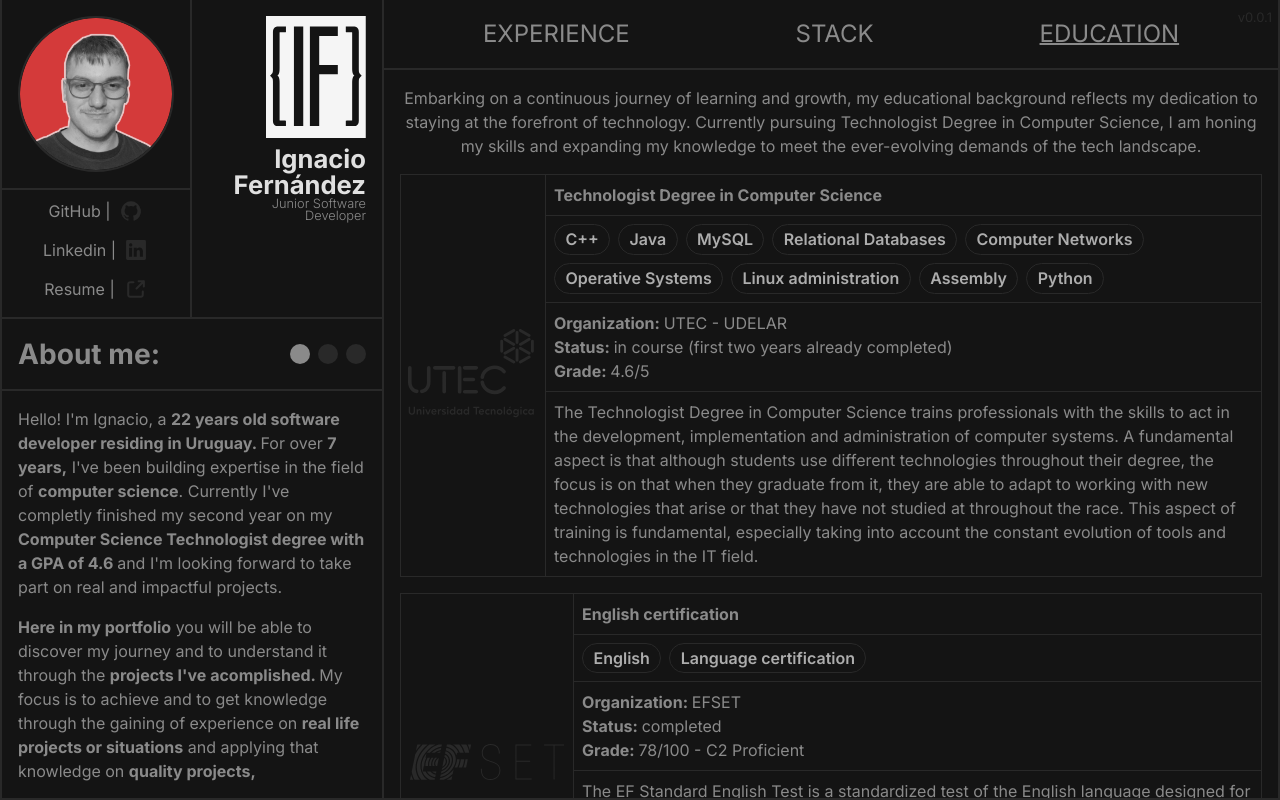
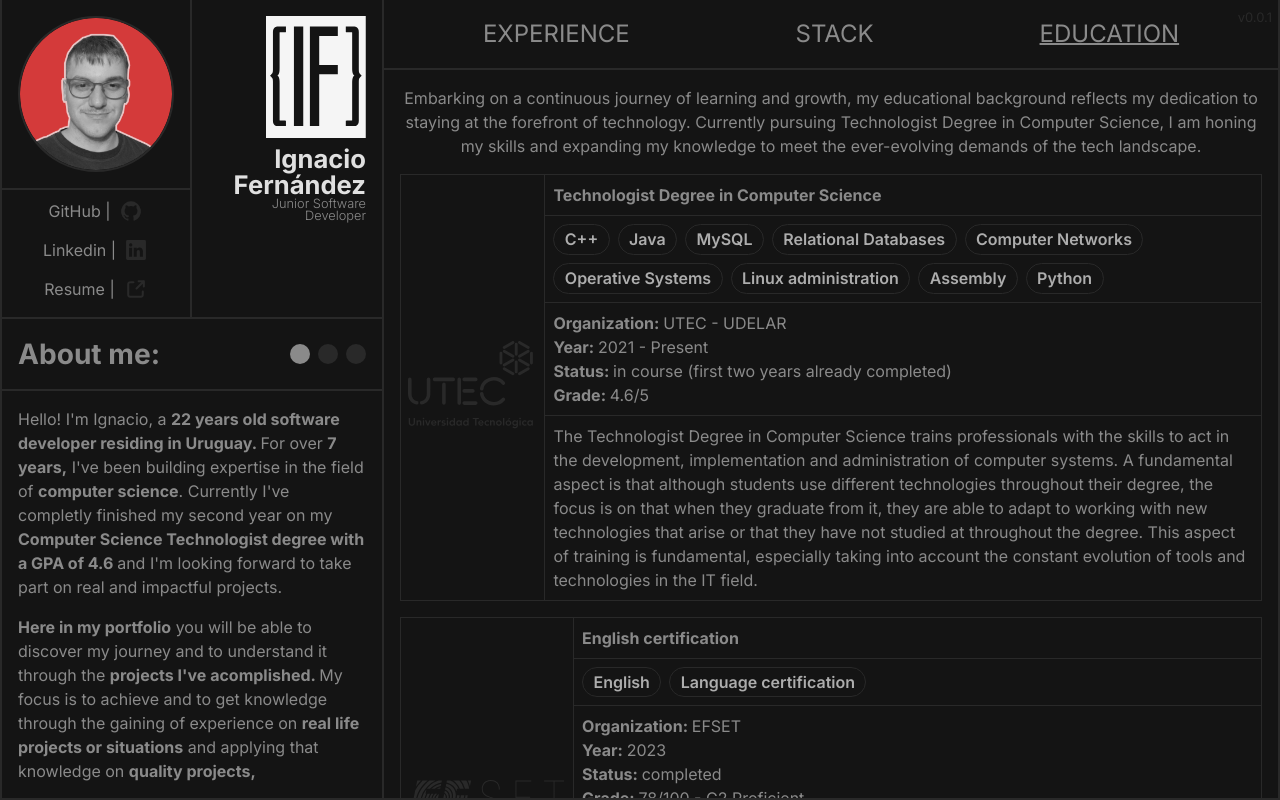
Before and after one commit to ignfer/portfolio, a React (Vite) app: page / in a window 1280 px wide. Both pictures are taken after a click on the item "EDUCATION". Built offline with nearby package versions, Linux system fonts and the light colour scheme.

Commit message:
Upload
- added redirection to the education cards
- added info to the education json
- added hover effect on the education card component

```diff
--- a/src/components/AboutMeContent/AboutMeContent.jsx
+++ b/src/components/AboutMeContent/AboutMeContent.jsx
@@ -4,15 +4,15 @@ export default function AboutMeContent({tabIndex}){
 
   const referencesJSON = {
     'people' : [{
-      'name' : 'Alexis Velázquez',
-      'position' : 'Customer Support Specialist at Netuy',
-      'description' : 'I sincerely recommend Ignacio as an exceptional software developer or any other related IT position. We were teammates on numerous projects, and I\'ve consistently witnessed Ignacio\'s passion for software development and his pursue to deliver top-notch code. His commitment to understand the project from every angle is a very diserable trait.',
-      'site' : 'https://www.linkedin.com/in/alexis-velazquez-perazzo/'
-      },{
       'name' : 'Diego Villalba',
       'position' : 'System Developer at CargoNet',
       'description' : 'After working together on various projects it is with great confidence that I recommend Ignacio as a standout software developer. He exhibits a genuine passion for their craft and he is  on continuous pursuit of learning from peers. I highly endorse Ignacio as a valuable team member.',
       'site' : 'https://www.linkedin.com/in/diego-villalba-9426321b8/'
+      },{
+      'name' : 'Alexis Velázquez',
+      'position' : 'Customer Support Specialist at Netuy',
+      'description' : 'I\'ve partnered up with Ignacio on various development projects, and I\'d like to recommend him as a great teammate for his soft skills. He is very disciplined, organized, and consistent. Ignacio possesses excellent communication skills, quickly integrates himself into any team, and always seeks to understand projects as a whole. This leads him to ask for help when needed and to continually try to learn from others. His presence greatly boosts team cohesion, and he is always ready to help a teammate.',
+      'site' : 'https://www.linkedin.com/in/alexis-velazquez-perazzo/'
       }
     ]
   };
@@ -69,7 +69,7 @@ export default function AboutMeContent({tabIndex}){
         </div>
 
         <div className={tabIndex === 3 ? 'active-tab' : 'tab'}>
-          <p>Personal references from professionals who have worked with me on past or ongoing projects.</p>
+          <p>Recommendations from professionals who have worked with me on past or ongoing projects.</p>
           {referencesJSON.people.map((person,index) =>{
             return <ReferenceCard key={index} person={person}/>
           })}
--- a/src/components/Education/Education.jsx
+++ b/src/components/Education/Education.jsx
@@ -6,11 +6,13 @@ export default function Education(){
     'course':[
       {
         'title':'Technologist Degree in Computer Science',
-        'description':'The Technologist Degree in Computer Science trains professionals with the skills to act in the development, implementation and administration of computer systems. A fundamental aspect is that although students use different technologies throughout their degree, the focus is on that when they graduate from it, they are able to adapt to working with new technologies that arise or that they have not studied at throughout the race. This aspect of training is fundamental, especially taking into account the constant evolution of tools and technologies in the IT field.',
+        'description':'The Technologist Degree in Computer Science trains professionals with the skills to act in the development, implementation and administration of computer systems. A fundamental aspect is that although students use different technologies throughout their degree, the focus is on that when they graduate from it, they are able to adapt to working with new technologies that arise or that they have not studied at throughout the degree. This aspect of training is fundamental, especially taking into account the constant evolution of tools and technologies in the IT field.',
         'organization':'UTEC - UDELAR',
         'imagepath':'./assets/svgs/utec.svg',
+        'site':'https://utec.edu.uy/en/education/undergraduate-study/technologist-degree-in-computer-science/',
         'status':'in course (first two years already completed)',
         'gpa':'4.6/5',
+        'year':'2021 - Present',
         'skill':[
           'C++',
           'Java',
@@ -27,19 +29,23 @@ export default function Education(){
         'description':'The EF Standard English Test is a standardized test of the English language designed for non-native English speakers. It is the product of EF Education First, a global language training company, and a team of language assessment experts including Lyle Bachman, Mari Pearlman, and Ric Luecht. EF compares the EFSET\'s accuracy to the most widely used high stakes standardized English tests: TOEFL, IELTS, and Cambridge International Examinations.',
         'organization':'EFSET',
         'imagepath':'./assets/svgs/efset.svg',
+        'site':'https://www.efset.org/',
         'status':'completed',
         'gpa':'78/100 - C2 Proficient',
+        'year':'2023',
         'skill':[
           'English',
           'Language certification',
         ]
       },{
         'title':'Technological Middle Education',
-        'description':'The EF Standard English Test is a standardized test of the English language designed for non-native English speakers. It is the product of EF Education First, a global language training company, and a team of language assessment experts including Lyle Bachman, Mari Pearlman, and Ric Luecht. EF compares the EFSET\'s accuracy to the most widely used high stakes standardized English tests: TOEFL, IELTS, and Cambridge International Examinations.',
+        'description':'The course empowers graduates with a diverse skill set for success in technology. They gain expertise in development, technical support, consultation, and installation of software, and the analysis and implementation of IT solutions. The program covers network installation, configuration of operating systems, and integration into larger development teams. Graduates excel in executing IT tasks, applying project methodologies, and contributing to interdisciplinary teams. Additionally, they acquire skills in designing and maintaining database systems, identifying security risks, and creating static web pages. This program provides a solid foundation for a dynamic and successful career in technology.',
         'organization':'ANEP - UTU',
         'imagepath':'./assets/svgs/anep.svg',
+        'site':'https://www.utu.edu.uy/educacion-media-tecnologica-informatica-enfasis-desarrollo-y-soporte-desarrollo-web-videojuegos',
         'status':'completed',
-        'gpa':'10/12',
+        'gpa':'11/12',
+        'year':'2017 - 2019',
         'skill':[
           'Java',
           'MySQL',
--- a/src/components/EducationCard/EducationCard.css
+++ b/src/components/EducationCard/EducationCard.css
@@ -14,6 +14,12 @@
   flex-direction: row;
 
   text-align: left;
+
+  cursor: pointer;
+}
+
+.education-card:hover, .education-card:hover > .education-card-content, .education-card:hover > .education-card-content > *{
+  border-color: var(--dark-color-5);
 }
 
 .education-card-image-container{
@@ -41,6 +47,8 @@
   border-left-style: solid;
   border-width: 1px;
   border-color: var(--dark-color-1);
+
+  transition: inherit;
 }
 
 .education-card-title{
@@ -52,6 +60,8 @@
 
   box-sizing: border-box;
   padding: 0.5rem;
+
+  transition: inherit;
 }
 
 .education-card-badges{
@@ -79,4 +89,5 @@
   border-bottom-style: solid;
   border-color: var(--dark-color-1);
   border-width: 1px;
+  transition: inherit;
 }
--- a/src/components/EducationCard/EducationCard.jsx
+++ b/src/components/EducationCard/EducationCard.jsx
@@ -2,9 +2,14 @@ import Badge from '../Badge/Badge';
 import './EducationCard.css'
 
 export default function EducationCard({course}){
+
+  const redirect = () => {
+    window.open(course.site, '_blank', 'noopener,noreferrer');
+  }
+
   return(
     <>
-      <div className='education-card'>
+      <div className='education-card' onClick={redirect}>
         <div className='education-card-image-container'>
           <img src={course.imagepath}></img>
         </div>
@@ -21,13 +26,13 @@ export default function EducationCard({course}){
           <div className='education-card-details'>
             <p>
               <strong>Organization: </strong>{course.organization}<br></br>
+              <strong>Year: </strong>{course.year}<br></br>
               <strong>Status: </strong>{course.status}<br></br>
               <strong>Grade: </strong>{course.gpa}<br></br>
             </p>
           </div>
 
           <p className='education-card-description'>{course.description}</p>
-
         </div>
       </div>
     </>
--- a/src/components/ReferenceCard/ReferenceCard.css
+++ b/src/components/ReferenceCard/ReferenceCard.css
@@ -10,7 +10,7 @@
 }
 
 .reference-card:hover{
-  border-color: var(--dark-color-2);
+  border-color: var(--dark-color-5);
 }
 
 .reference-card:hover > .reference-card-title{
```
